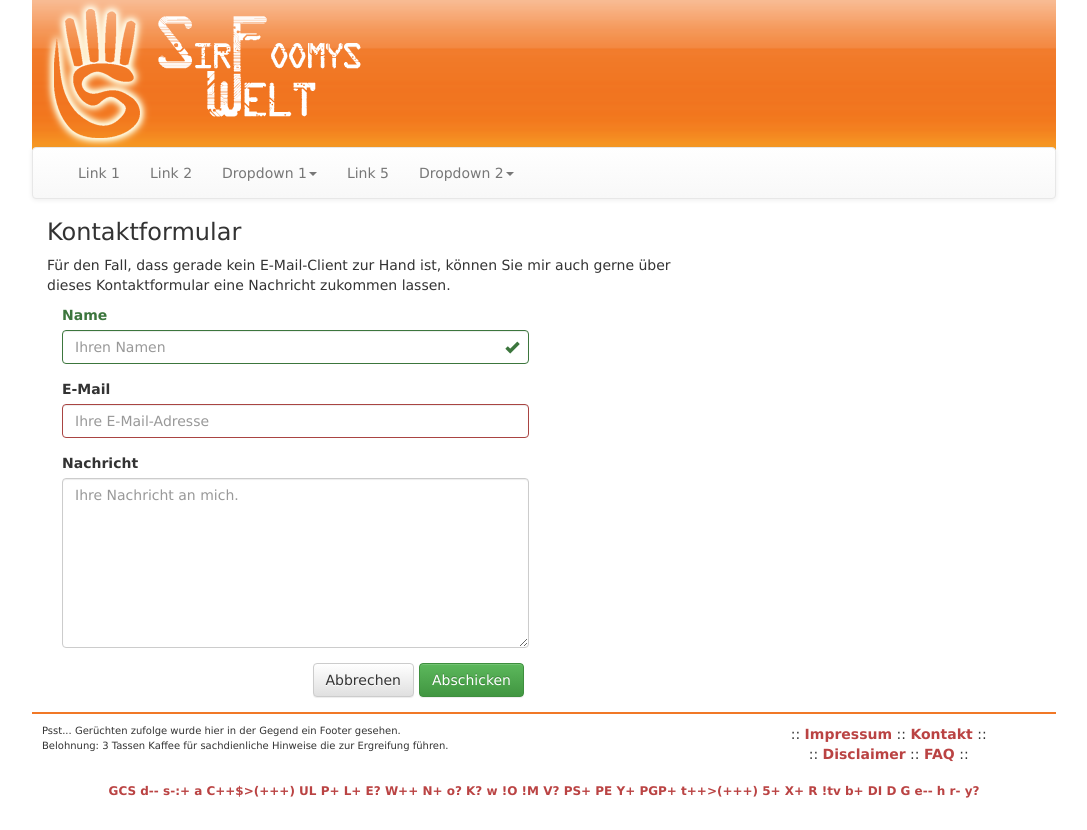
After one commit to Foomy/sirfoomy, a PHP site: page /templates/contact.phtml in a window 1280 px wide. The commit adds this page. Shown: the whole page, without its empty margins (96-1183 px from the left). Run offline with PHP 8.4, Linux system fonts and the light colour scheme.

Commit message:
Work template for contact form added.

```diff
--- /dev/null
+++ b/public/skins/default/css/fonts.css
@@ -0,0 +1,18 @@
+@charset "UTF-8";
+
+/**
+ * Font css file for SirFoomys Welt.
+ *
+ * In this file web fonts are imported.
+ *
+ * Table of contents:
+ *  1. Override bootstrap font path
+ */
+
+/* 1. Override bootstrap font path */
+@font-face {
+  font-family: 'Glyphicons Halflings';
+
+  src: url('/skins/default/fonts/glyphicons-halflings-regular.eot');
+  src: url('/skins/default/fonts/glyphicons-halflings-regular.eot?#iefix') format('embedded-opentype'), url('../fonts/glyphicons-halflings-regular.woff2') format('woff2'), url('../fonts/glyphicons-halflings-regular.woff') format('woff'), url('../fonts/glyphicons-halflings-regular.ttf') format('truetype'), url('../fonts/glyphicons-halflings-regular.svg#glyphicons_halflingsregular') format('svg');
+}
--- a/public/skins/default/css/main.css
+++ b/public/skins/default/css/main.css
@@ -10,6 +10,7 @@
  *  1. header
  *  2. footer
  *  3. impress
+ *  4. contact
  *
  */
 
@@ -41,5 +42,29 @@ footer .geek-code-block {
 
 /* 3. impress */
 #impress address {
-  margin: -15
+  margin-left: 15px;
 }
+
+  #impress p {
+    padding: 0;
+  }
+
+
+/* 4. contact */
+#contact form {
+  margin-left: 15px;
+  margin-bottom: 15px;
+}
+
+  #contact textarea {
+    min-height: 170px;
+  }
+
+  #contact .controls ul {
+    list-style-type: none;
+  }
+
+    #contact .controls ul li {
+      margin-right: 5px;
+      float: right;
+    }
--- /dev/null
+++ b/public/templates/contact.phtml
@@ -0,0 +1,54 @@
+<?php require_once 'html-header.phtml'; ?>
+<div id="sitewrapper">
+  <div id="pagewrapper" class="row">
+    <?php require_once 'header.phtml'; ?>
+    <?php require_once 'main-navigation.phtml'; ?>
+
+    <div id="content">
+      <div id="contact">
+        <h3>Kontaktformular</h3>
+
+        <div class="row">
+          <p class="col-sm-8">
+            Für den Fall, dass gerade kein E-Mail-Client zur Hand ist, können Sie
+            mir auch gerne über dieses Kontaktformular eine Nachricht zukommen lassen.
+          </p>
+        </div>
+        <div class="row">
+          <div class="col-sm-6">
+            <form id="contact-form" action="/contact/send/">
+              <fieldset class="data">
+                <div class="form-group has-success has-feedback">
+                  <label for="name" class="control-label">Name</label>
+                  <input type="text" id="name" class="form-control" name="name" placeholder="Ihren Namen">
+                  <span class="glyphicon glyphicon-ok form-control-feedback" aria-hidden="true"></span>
+                  <span id="inputSuccess2Status" class="sr-only">(success)</span>
+                </div>
+                <div class="form-group has-error">
+                  <label for="email">E-Mail</label>
+                  <input type="email" id="email" class="form-control" name="email" placeholder="Ihre E-Mail-Adresse">
+                </div>
+                <div class="form-group">
+                  <label for="message">Nachricht</label>
+                  <textarea id="message" name="message" class="form-control" placeholder="Ihre Nachricht an mich."
+                            rows="1" cols="1"></textarea>
+                </div>
+              </fieldset>
+              <fieldset class="controls">
+                <ul>
+                  <li><input id="submit-button" class="btn btn-success" type="submit" value="Abschicken"></li>
+                  <li>
+                    <button id="cancel-button" class="btn btn-default">Abbrechen</button>
+                  </li>
+                </ul>
+              </fieldset>
+            </form>
+          </div>
+        </div>
+      </div>
+    </div>
+
+    <?php require_once 'footer.phtml'; ?>
+  </div>
+</div>
+<?php require_once 'html-footer.phtml'; ?>
--- a/public/templates/css/styles.css
+++ b/public/templates/css/styles.css
@@ -2,6 +2,7 @@
 
 @import url('/skins/default/css/bootstrap-3.3.5/bootstrap.min.css');
 @import url('/skins/default/css/bootstrap-3.3.5/bootstrap-theme.min.css');
+@import url('/skins/default/css/fonts.css');
 @import url('/skins/default/css/common.css');
 @import url('/skins/default/css/layout.css');
 @import url('/skins/default/css/main.css');
```
